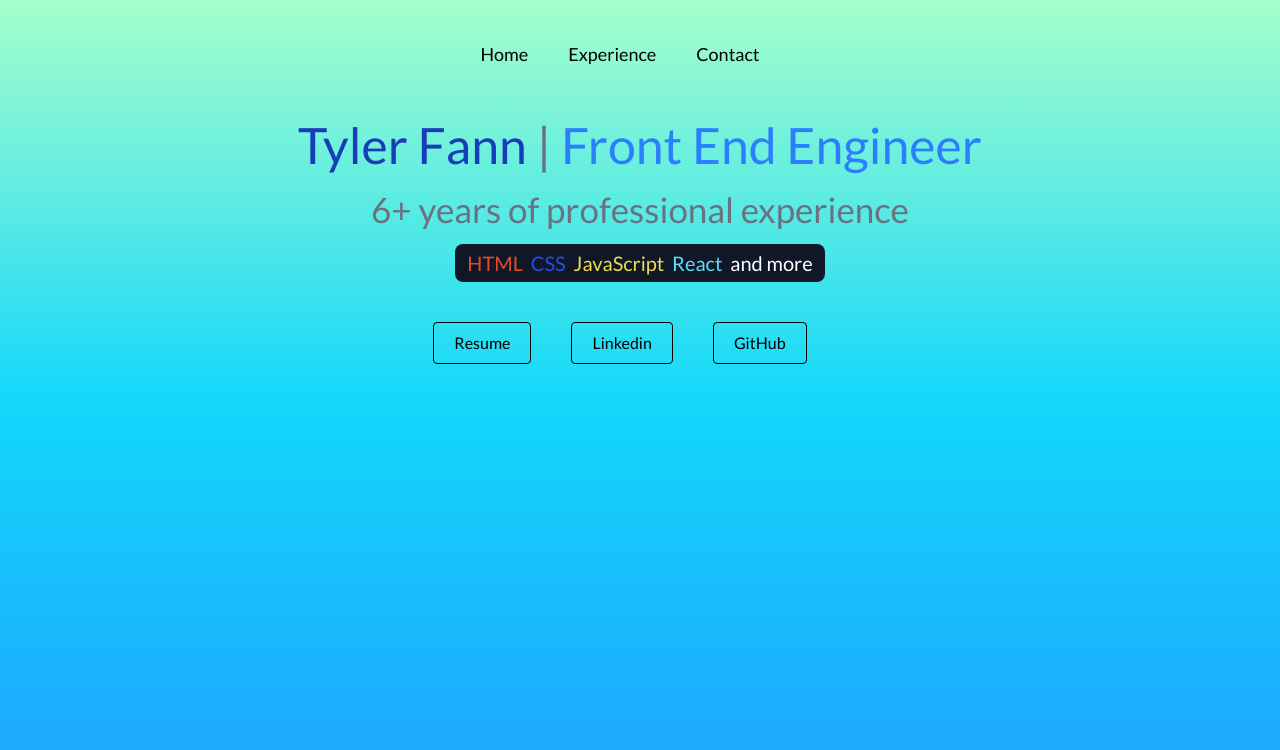
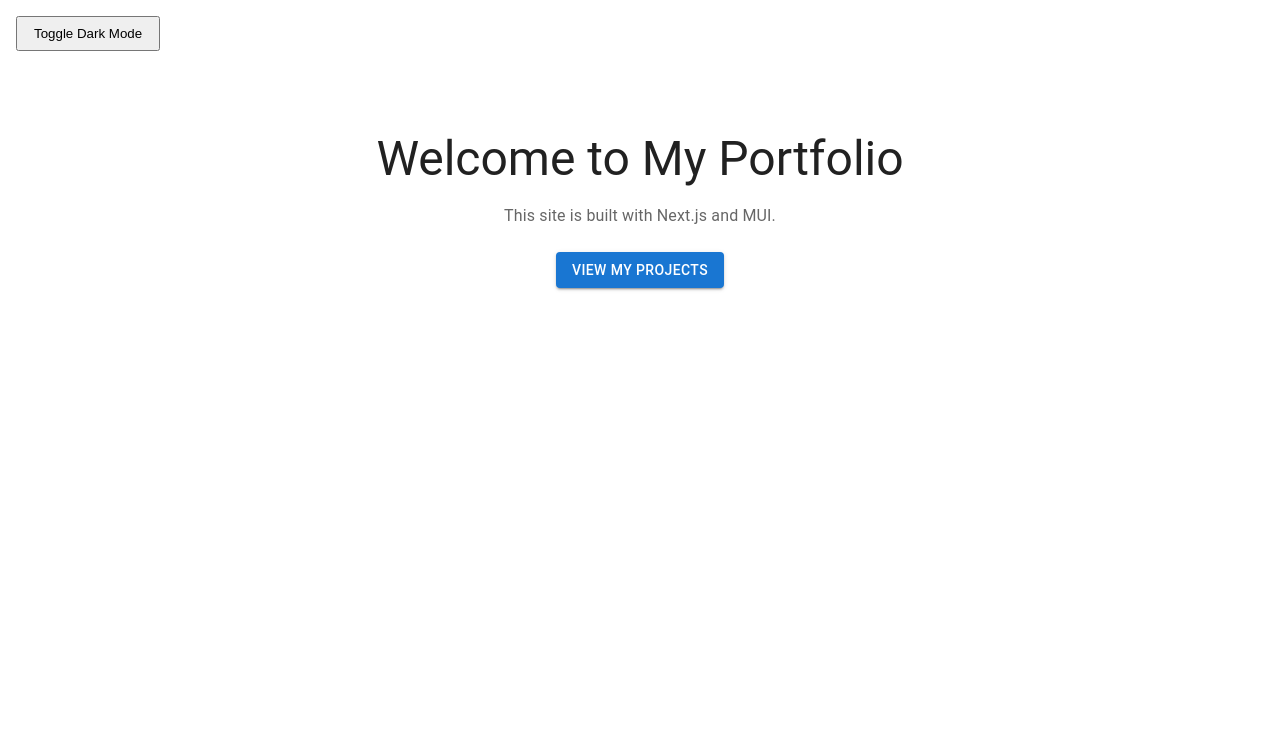
Before and after one commit to tylerfann/new-portfolio, a Next.js app: page / in a window 1280 px wide. Shown: the top 750 px of the page. Built offline with nearby package versions, Linux system fonts and the light colour scheme.

Commit message:
Add MUI ad light ad dark mode

```diff
--- /dev/null
+++ b/app/ThemeRegistry.tsx
@@ -0,0 +1,48 @@
+'use client';
+
+import * as React from 'react';
+import { ThemeProvider, createTheme } from '@mui/material/styles';
+import CssBaseline from '@mui/material/CssBaseline';
+
+// Create your custom theme
+// const theme = createTheme({
+//   palette: {
+//     mode: 'light', // change to 'dark' for dark mode
+//     primary: {
+//       main: '#1976d2', // blue
+//     },
+//     secondary: {
+//       main: '#9c27b0', // purple
+//     },
+//   },
+//   typography: {
+//     fontFamily: 'Roboto, sans-serif',
+//   },
+// });
+
+export default function ThemeRegistry({ children }: { children: React.ReactNode }) {
+    const [mode, setMode] = React.useState<'light' | 'dark'>('light');
+
+  const theme = React.useMemo(
+    () =>
+      createTheme({
+        palette: {
+          mode,
+        },
+      }),
+    [mode],
+  );
+
+    return (
+    <ThemeProvider theme={theme}>
+      <CssBaseline /> {/* resets CSS and applies theme defaults */}
+      <button
+        onClick={() => setMode(mode === 'light' ? 'dark' : 'light')}
+        style={{ margin: '1rem', padding: '0.5rem 1rem' }}
+      >
+        Toggle {mode === 'light' ? 'Dark' : 'Light'} Mode
+      </button>
+      {children}
+    </ThemeProvider>
+  );
+}
--- a/app/layout.tsx
+++ b/app/layout.tsx
@@ -1,10 +1,12 @@
-import NavBar from "@/components/NavBar";
-import "./globals.css";
-import { Lato } from "next/font/google";
-const lato = Lato({
-  weight: ["400"],
-  subsets: ["latin"],
-});
+// import NavBar from "@/components/NavBar";
+// import "./globals.css";
+// import { Lato } from "next/font/google";
+// const lato = Lato({
+//   weight: ["400"],
+//   subsets: ["latin"],
+// });
+import ThemeRegistry from './ThemeRegistry';
+import { Button, Container, Typography, Box } from '@mui/material';
 
 export default function RootLayout({
   children,
@@ -14,14 +16,17 @@ export default function RootLayout({
   return (
     <html lang="en">
       <head>
-      <script src="https://kit.fontawesome.com/30783d8b54.js" crossOrigin="anonymous"></script>
+      {/* <script src="https://kit.fontawesome.com/30783d8b54.js" crossOrigin="anonymous"></script> */}
       </head>
-      <body className={`p-10 ${lato.className}`}>
+      <body>
+        <ThemeRegistry>{children}</ThemeRegistry>
+      </body>
+      {/* <body className={`p-10 ${lato.className}`}>
         <div className="flex justify-center">
           <NavBar />
         </div>
         <div className="flex justify-center mt-10">{children}</div>
-      </body>
+      </body> */}
     </html>
   );
 }
--- a/app/page.tsx
+++ b/app/page.tsx
@@ -1,41 +1,64 @@
-import Button from "@/components/Button";
-import { homeButtons } from "@/utils/homeButtons";
+// import Button from "@/components/Button";
+// import { homeButtons } from "@/utils/homeButtons";
 
-const Home = () => {
+// const Home = () => {
+//   return (
+//     <div>
+//       <div className="flex flex-col items-center">
+//         <h1 className="text-[50px]">
+//           <span className="text-blue-800">Tyler Fann</span>
+//           <span className="text-gray-500"> | </span>
+//           <span className="text-blue-500">Front End Engineer</span>
+//         </h1>
+//         <h2 className="text-[35px] text-gray-500">
+//           6+ years of professional experience
+//         </h2>
+//         <h3 className="text-[20px] mt-2 px-3 py-1 bg-gray-900 rounded-lg">
+//           <span className="text-[#e34c26] pr-1">
+//             HTML <i className="fa-brands fa-html5"></i>
+//           </span>{" "}
+//           <span className="text-[#264de4]  pr-1">
+//             CSS <i className="fa-brands fa-css3-alt"></i>
+//           </span>
+//           <span className="text-[#f0db4f]  pr-1">
+//             JavaScript <i className="fa-brands fa-js"></i>
+//           </span>
+//           <span className="text-[#61DBFB]  pr-1">
+//             React <i className="fa-brands fa-react"></i>
+//           </span>
+//           <span className="text-white">and more</span>
+//         </h3>
+//       </div>
+//       <div className="flex justify-center m-10">
+//         {homeButtons.map((item) => (
+//           <Button {...item} key={item.text} />
+//         ))}
+//       </div>
+//     </div>
+//   );
+// };
+
+// export default Home;
+
+'use client';
+
+import * as React from 'react';
+import { Button, Container, Typography, Box } from '@mui/material';
+
+export default function Home() {
   return (
-    <div>
-      <div className="flex flex-col items-center">
-        <h1 className="text-[50px]">
-          <span className="text-blue-800">Tyler Fann</span>
-          <span className="text-gray-500"> | </span>
-          <span className="text-blue-500">Front End Engineer</span>
-        </h1>
-        <h2 className="text-[35px] text-gray-500">
-          6+ years of professional experience
-        </h2>
-        <h3 className="text-[20px] mt-2 px-3 py-1 bg-gray-900 rounded-lg">
-          <span className="text-[#e34c26] pr-1">
-            HTML <i className="fa-brands fa-html5"></i>
-          </span>{" "}
-          <span className="text-[#264de4]  pr-1">
-            CSS <i className="fa-brands fa-css3-alt"></i>
-          </span>
-          <span className="text-[#f0db4f]  pr-1">
-            JavaScript <i className="fa-brands fa-js"></i>
-          </span>
-          <span className="text-[#61DBFB]  pr-1">
-            React <i className="fa-brands fa-react"></i>
-          </span>
-          <span className="text-white">and more</span>
-        </h3>
-      </div>
-      <div className="flex justify-center m-10">
-        {homeButtons.map((item) => (
-          <Button {...item} key={item.text} />
-        ))}
-      </div>
-    </div>
+    <Container sx={{ mt: 8, textAlign: 'center' }}>
+      <Typography variant="h3" gutterBottom>
+        Welcome to My Portfolio
+      </Typography>
+      <Typography variant="body1" color="text.secondary">
+        This site is built with Next.js and MUI.
+      </Typography>
+      <Box sx={{ mt: 3 }}>
+        <Button variant="contained" color="primary">
+          View My Projects
+        </Button>
+      </Box>
+    </Container>
   );
-};
-
-export default Home;
+}
--- a/package.json
+++ b/package.json
@@ -9,6 +9,10 @@
     "lint": "eslint"
   },
   "dependencies": {
+    "@emotion/react": "^11.14.0",
+    "@emotion/styled": "^11.14.1",
+    "@mui/icons-material": "^7.3.5",
+    "@mui/material": "^7.3.5",
     "clsx": "^2.1.1",
     "next": "16.0.1",
     "react": "19.2.0",
```
Also changed, not shown: 1 other file (tests, documents, lock files or other folders).
